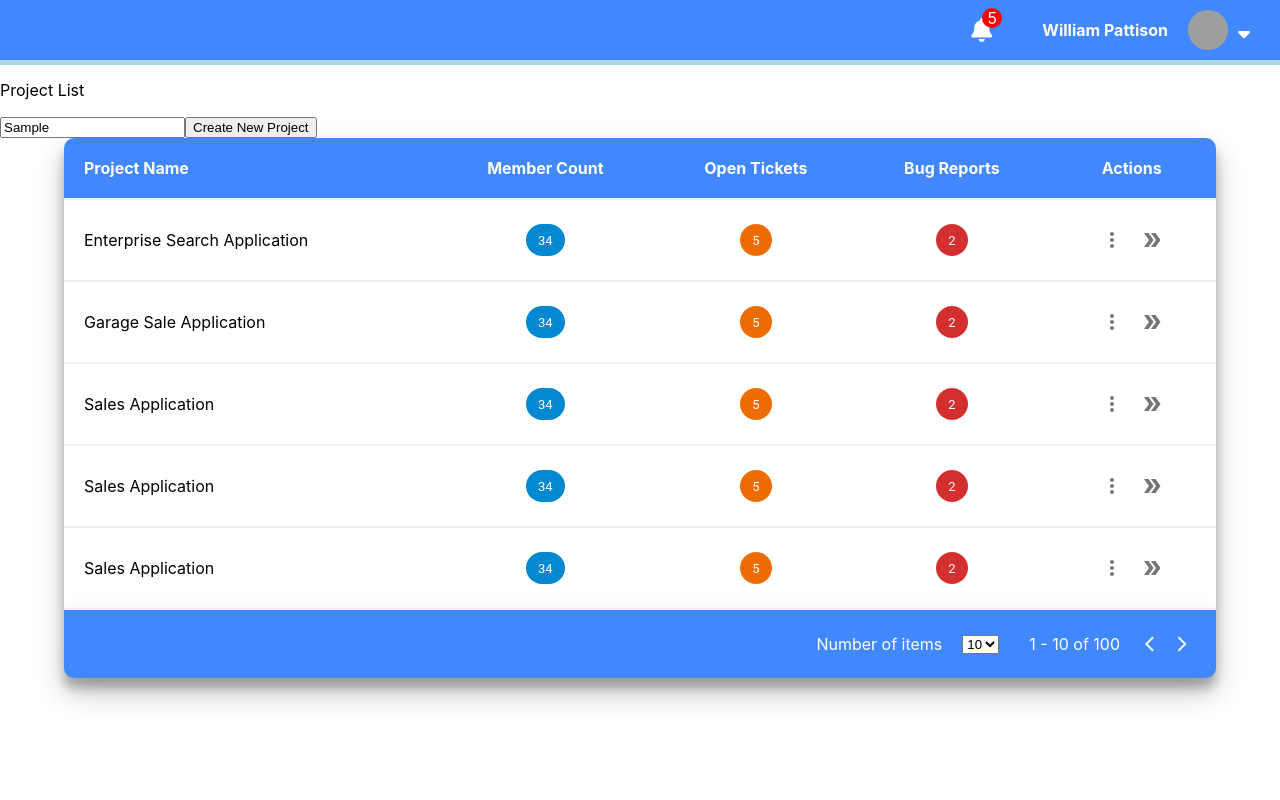
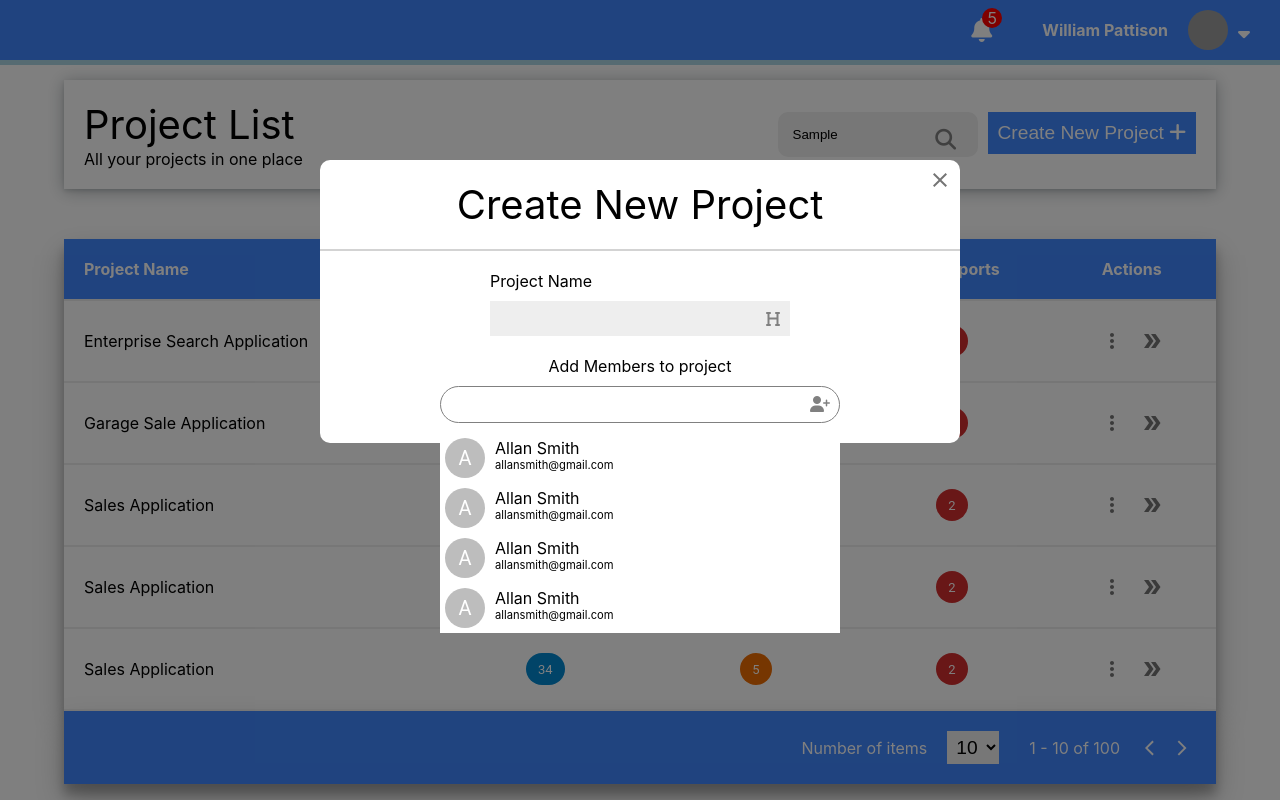
Before and after one commit to sQuillP/Scout, a React (Create React App) app in the folder client/: page /projects in a window 1280 px wide. Both pictures are taken after typing "Sample" into the empty fields and a click on the button "Create New Project". Built offline with nearby package versions, Linux system fonts and the light colour scheme; grey boxes are pictures that could not be loaded.

Commit message:
added more modal ui

```diff
--- /dev/null
+++ b/client/src/hooks/useDebounce.js
@@ -0,0 +1,20 @@
+import { useEffect } from "react";
+import { useState } from "react";
+
+
+
+
+export default function useDebounce({term, delay}) {
+
+    const [debouncedTerm, setDebouncedTerm] = useState('');
+
+    useEffect(()=> {
+        const timer = setTimeout(()=> {
+            setDebouncedTerm(term);
+        },delay);
+
+        return ()=> clearTimeout(timer);
+    });
+
+    return debouncedTerm;
+}
--- a/client/src/index.css
+++ b/client/src/index.css
@@ -18,6 +18,20 @@ body, html {
   padding: 0;
 }
 
+.sm {
+  font-size: 0.7rem;
+}
+
+.md {
+  font-size: 1.0rem;
+}
+
+.icon-wrapper {
+  position: relative;
+  ;
+}
+
+
 
 /* body {
   margin: 0;
--- a/client/src/pages/projects/ProjectHome.js
+++ b/client/src/pages/projects/ProjectHome.js
@@ -9,6 +9,8 @@ import IconButton from "@mui/material/IconButton";
 import { useState } from "react";
 import ArrowBackIosIcon from '@mui/icons-material/ArrowBackIos';
 import ArrowForwardIosIcon from '@mui/icons-material/ArrowForwardIos';
+import Modal from "@mui/material/Modal";
+import ProjectModalContent from "./components/ProjectModalContent";
 
 //make a request to get a list of projects for a user.
 const dummy_data = [
@@ -68,20 +70,45 @@ export default function ProjectHome() {
 
     const [currentPage, setCurrentPage] = useState(1);
     const [resultsPerPage, setResultsPerPage] = useState(5);
+    const [openProjectModal, setOpenProjectModal] = useState(false);
+
+
+    function onCloseModal() {
+
+        setOpenProjectModal(false);
+    }
+
 
     return (
         <div className="projectHome">
             <HorizontalNavigation/>
+            <Modal
+                open={openProjectModal}
+                onClose={onCloseModal}
+                sx={{paddingTop:'20vh'}}
+            >
+                <>
+                    <ProjectModalContent/>
+                </>
+            </Modal>
 
             {/* section */}
             <div className="section">
+
                 <div className="project-navigation">
-                    <p className="project-welcome">Project List</p>
-                    <div className="project-nav-right">
-                        <input type="text" className="search-project"/>
-                        <button>Create New Project</button>
+                    <div className="project-nav">
+                        <p className="project-welcome text">Project List</p>
+                        <p className="text project md">All your projects in one place</p>
+                    </div>
+                    <div className="project-nav">
+                        <input placeholder="Search any project..." type="text" className="search-project"/>
+                        <button
+                            onClick={()=> setOpenProjectModal(true)}
+                        >Create New Project <i className="add-icon fas fa-plus"></i></button>
+                        <i className="project-search-icon fas fa-search"></i>
                     </div>
                 </div>
+
                 <div className="project-content-wrapper">
                     <div className="projects-container">
                         <table cellSpacing={0} className="project-table">
--- /dev/null
+++ b/client/src/pages/projects/components/ProjectModalContent.js
@@ -0,0 +1,76 @@
+import CloseIcon from '@mui/icons-material/Close';
+import { IconButton, Modal, Avatar } from '@mui/material';
+import { useState } from 'react';
+import useDebounce from '../../../hooks/useDebounce';
+
+import "../styles/ProjectModalContent.css"
+import SearchResult from './SearchResult';
+
+
+
+
+export default function ProjectModalContent(){
+
+
+    const [searchUserTerm, setSearchUserTerm] = useState('');
+    const debouncedTerm = useDebounce(searchUserTerm,1000);
+    const [userResults,setUserResults] = useState([]);
+    const [showSearchResults, setShowSearchResults] = useState(true);
+    const [errors, setErrors] = useState({});
+
+    function handleSearchTerm(event) {
+        setSearchUserTerm(event.target.value);
+    }
+
+    function handleSubmit(data) {
+        //handle submission data
+    }
+
+    function handleResultClick() {
+
+
+        setShowSearchResults(false);
+    }
+
+
+
+    return (
+            <div className="pm-form-section">
+                <IconButton sx={{width:'30px', height:'30px', position:'absolute',right:'5px',top:'5px'}}>
+                    <CloseIcon/>
+                </IconButton>
+                <div className="pm-title">
+                    <p className="text">Create New Project</p>
+                </div>
+                <div className="pm-content">
+                    <div className="pm-field">
+                        <label htmlFor="pm-title">Project Name</label>
+                        <div className="icon-wrapper">
+                            <input
+                                className='pm-field pm-input'
+                                type="text"
+                            />
+                            <i class="input-icon fa-solid fa-heading"></i>
+                        </div>
+                    </div>
+                </div>
+                <div className="pm-content">
+                    <div className="pm-add-member">
+                        <p className="text">Add Members to project</p>
+                    </div>
+                    <div className="pm-field">
+                        <div className="icon-wrapper">
+                            <input type="text" className='pm-field user-search' onChange={handleSearchTerm}/>
+                            <i class="input-icon fa-solid fa-user-plus"></i>
+                        </div>
+                        <div className="results-field">
+                            <SearchResult onClick={()=> setShowSearchResults(false) }/>
+                            <SearchResult onClick={()=> setShowSearchResults(false) }/>
+                            <SearchResult onClick={()=> setShowSearchResults(false) }/>
+                            <SearchResult onClick={()=> setShowSearchResults(false) }/>
+                        </div>
+                    </div>
+                </div>
+            </div>
+    )
+}
--- /dev/null
+++ b/client/src/pages/projects/components/SearchResult.js
@@ -0,0 +1,21 @@
+import { Avatar } from "@mui/material"
+
+import "../styles/SearchResult.css";
+
+
+
+export default function SearchResult({data}){
+
+
+    return (
+        // <>
+            <div className="sr-container">
+                <Avatar>A</Avatar>
+                <div className="user-info">
+                    <p className="text sr-fullname">Allan Smith</p>
+                    <p className="text sm light">allansmith@gmail.com</p>
+                </div>
+            </div>
+        // </>
+    );
+}
--- a/client/src/pages/projects/styles/ProjectHome.css
+++ b/client/src/pages/projects/styles/ProjectHome.css
@@ -1,16 +1,65 @@
-.projectHome{
-    position: relative;
-}
+.projectHome{position: relative;}
 
-.section {
-    margin-top: 10vh;
-}
+.section {margin-top: 10vh;}
 
 .projects-container {
     overflow-x: auto;
     max-height: 600px;
     box-shadow: rgba(0, 0, 0, 0.25) 0px 14px 28px, rgba(0, 0, 0, 0.22) 0px 10px 10px;
-    border-radius: 10px 10px 0 0;
+}
+
+
+.project-navigation {
+    box-shadow: rgba(14,30,37,0.12) 0px 2px 4px 0px, rgba(14,30,37,0.32) 0px 2px 16px 0px;
+    width: 90vw;
+    margin: 0 auto;
+    box-sizing: border-box;
+    padding: 20px;
+    display: flex;
+    justify-content: space-between;
+    font-size: 2.5em;
+    margin-bottom: 50px;
+
+}
+
+
+.project-nav:last-child button {
+    outline: none;
+    border: none;
+    padding: 10px;
+    color: white;
+    background: var(--darkest-blue);
+    font-size: 1.2rem;
+    cursor: pointer;
+
+}
+
+.project-nav:last-child {
+    position: relative;
+}
+
+.project-nav:last-child button:hover {
+    background: #2675ff;
+}
+
+.search-project {
+    padding: 15px;
+    border: none;
+    outline: none;
+    background: #eee;
+    margin-right: 10px;
+    border-radius: 10px;
+    padding-right: 50px;
+    max-width: 200px;
+    box-sizing: border-box;
+}
+
+.project-search-icon {
+    position: absolute;
+    right: 240px;
+    top: 30px;
+    color: gray;
+    font-size: 1.3rem;;
 }
 
 .project-content-wrapper {
@@ -72,7 +121,6 @@ tbody.pt-item:last-child{
     padding: 20px;
     background: var(--darkest-blue);
     color: white;
-    border-radius: 0 0 10px 10px;
     box-shadow: rgba(0, 0, 0, 0.25) 0px 14px 28px, rgba(0, 0, 0, 0.22) 0px 10px 10px;
 
 }
@@ -87,12 +135,14 @@ tbody.pt-item:last-child{
     margin-left: 20px;
 }
 
+#_page-selector {
+    outline: none;
+    border: none;
+    padding: 5px;
+    font-size: 1.2em;
+}
 
 @media screen and (max-width: 880px) {
-    /* .projects-container, .pt-pagination { */
-        /* width: 100vw; */
-    /* } */
-
     .project-content-wrapper {
         width: 100%;
     }
@@ -105,6 +155,35 @@ tbody.pt-item:last-child{
     }
 }
 
+@media screen and (max-width:730px){
+    .project-navigation{
+        flex-direction: column;
+        justify-content: center;
+        align-items: center;
+        width: 100%;
+        padding: 0;
+    }
+
+    .project-nav:last-child {
+        display: flex;
+        justify-content: center;
+        flex-direction: column;
+    }
+
+    .project-nav {
+        margin: 10px 0px
+    }
+
+    .project-nav:last-child >* {
+        margin-bottom: 20px;
+    }
+
+    .project-nav:last-child button {
+        font-size: 0.9rem;
+        padding: 10px;
+    }
+}
+
 @media screen and (max-width: 450px) {
     .pt-pagination {
         flex-direction: column;
--- /dev/null
+++ b/client/src/pages/projects/styles/ProjectModalContent.css
@@ -0,0 +1,100 @@
+
+
+.pm-form-section {
+    background: white;
+    width: 50%;
+    min-width: 500px;
+    margin: 0 auto;
+    border-radius: 10px;
+    position: relative;
+}
+
+.pm-form-section>* {
+    padding: 0px
+    ;
+}
+
+.pm-title {
+    font-size: 2.5rem;
+    text-align: center;
+    border-bottom: 2px solid lightgray;
+    margin-bottom: 20px;
+    padding: 20px;
+}
+
+.pm-content {
+    display: flex;
+    justify-content: center;;
+    align-items: center;
+    flex-direction: column;
+}
+
+.pm-field {
+    margin-bottom: 10px;
+    position: relative;
+    box-sizing: border-box;
+    border: none;;
+    border: none;
+    outline: none;
+}
+
+
+
+.pm-input {
+    background: #eee;
+    padding: 10px;
+    width: 300px;
+    padding-right: 40px;
+    transition: box-shadow 100ms linear;
+    margin-top: 10px;
+
+}
+
+.pm-input:focus, .user-search:focus{
+    box-shadow: 0 0 0 3px rgba(63, 125, 239, 0.6);
+}
+
+
+.pm-field>* {
+    display: block;
+}
+
+.input-icon {
+    position: absolute;
+    top: 20px;
+    right: 10px;;
+    color: gray;
+}
+
+.user-search {
+    padding: 10px;
+    border-radius: 20px;
+    width: 400px;
+    border: 1px solid gray;
+    padding-right: 40px;
+    margin-top: 10px;
+}
+
+
+.results-field {
+    position: absolute;
+    top: 100%;
+    left: 0;
+    right: 0;
+
+}
+
+
+@media screen and (max-width: 550px) {
+    .pm-form-section{
+        min-width: unset;
+        width: 100%;
+    }
+    .pm-form-section >* {
+        padding: 20px 0px 0px 0px;
+    }
+    .pm-field {
+        width: 100%;
+    }
+
+}
--- /dev/null
+++ b/client/src/pages/projects/styles/SearchResult.css
@@ -0,0 +1,14 @@
+.sr-container {
+    background: white;
+    display: flex;
+    cursor: pointer;
+    padding: 5px;
+}
+
+.sr-container:hover {
+    background: #eee;;
+}
+
+.user-info {
+    margin-left: 10px;
+}
```
Also changed, not shown: client/src/logo.svg (deleted).
